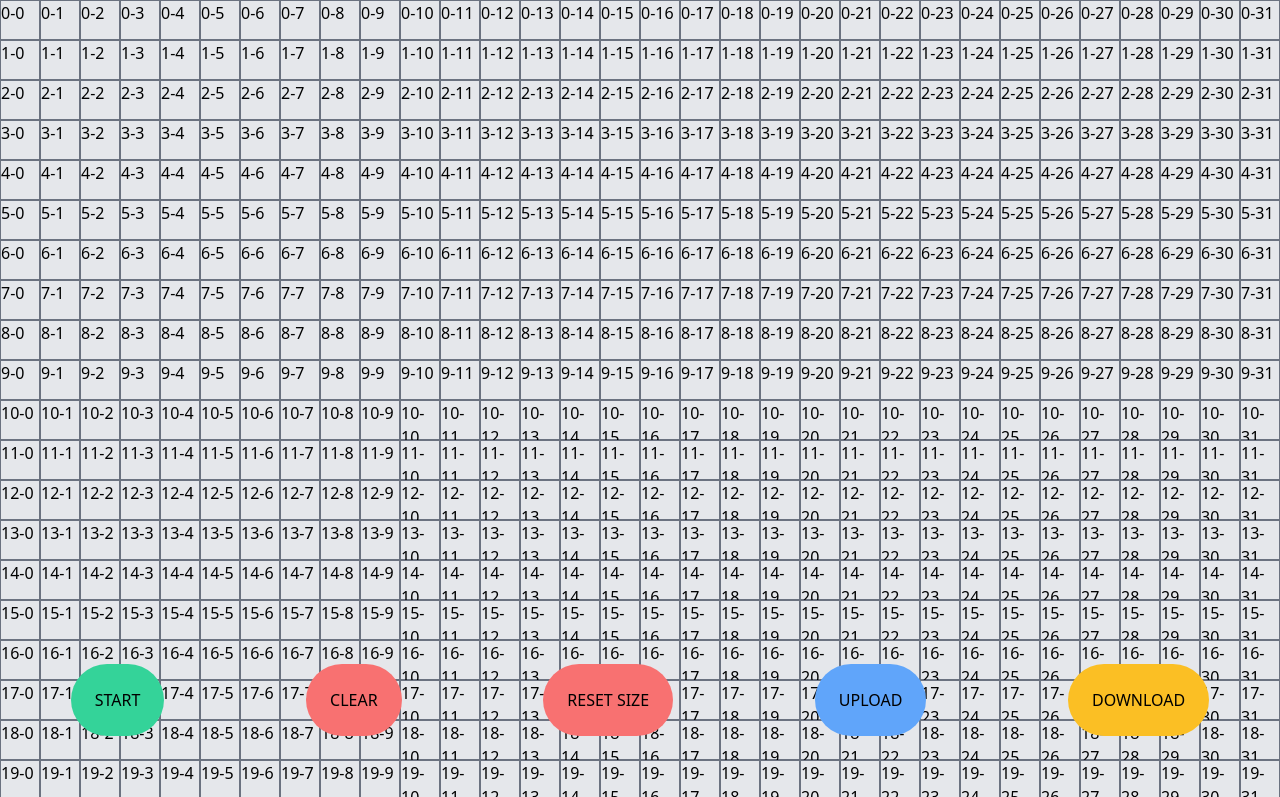
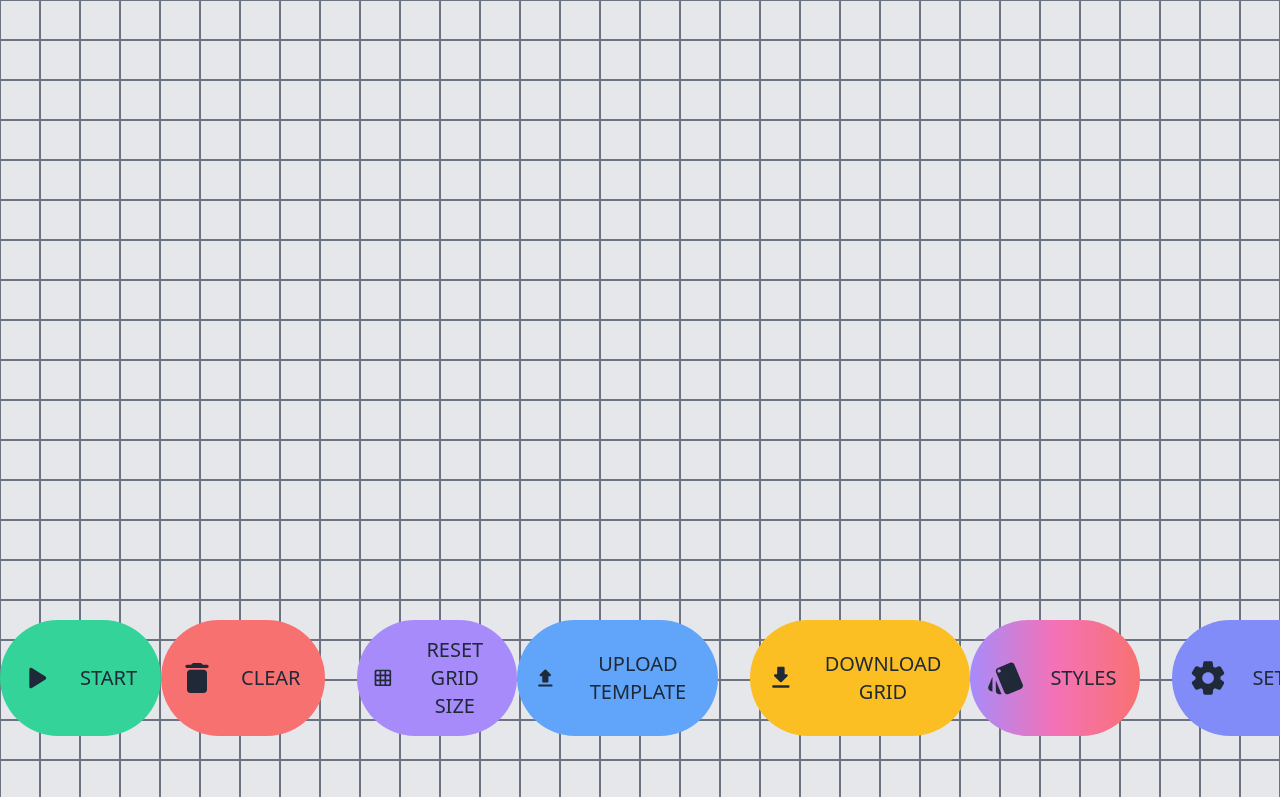
Before and after one commit to PS1TD/Game-of-Life, a Gatsby site: page / in a window 1280 px wide. Shown: the top 797 px of the page. Built offline with nearby package versions, Linux system fonts and the light colour scheme; Gatsby itself is replaced by a stand-in of ours.

Commit message:
〰 More Dashboard

```diff
--- a/package.json
+++ b/package.json
@@ -20,7 +20,7 @@
 		"redux-devtools-extension": "^2.13.9",
 		"sass": "^1.35.1",
 		"tailwindcss": "^2.1.4",
-		"typescript": "^4.3.2"
+		"typescript": "^4.3.3"
 	},
 	"dependencies": {
 		"@reduxjs/toolkit": "^1.6.0",
--- a/src/components/Cell.tsx
+++ b/src/components/Cell.tsx
@@ -10,16 +10,22 @@ type CellProps = {
 export default function Cell({ row, column }: CellProps) {
 	const { grid } = useTypedSelector((state) => state.grid)
 	const { size } = useTypedSelector((state) => state.settings)
+	const { aliveColor, borderColor, deadColor } = useTypedSelector((state) => state.style)
 
 	const { flipCell } = useActions()
 
 	return (
 		<div
-			className={`inline-block ${grid[row]![column] ? "bg-green-500" : "bg-gray-200"} border border-gray-500`}
-			style={{ width: `${size}px`, height: `${size}px` }}
+			className={`inline-block  border`}
+			style={{
+				width: `${size}px`,
+				height: `${size}px`,
+				backgroundColor: grid[row]![column] ? aliveColor : deadColor,
+				borderColor: borderColor,
+			}}
 			onClick={() => flipCell(row, column)}
 		>
-			{row}-{column}
+			{/* {row}-{column} */}
 		</div>
 	)
 }
--- a/src/components/Dashboard.tsx
+++ b/src/components/Dashboard.tsx
@@ -28,7 +28,7 @@ export default function Dashboard() {
 
 	return (
 		<div className="fixed bottom-0 w-full pointer-events-none">
-			<div className="flex justify-around mb-16">
+			<div className="flex justify-around mb-16 text-xl font-semibold text-gray-800">
 				<button
 					onClick={() => {
 						toggleRunning()
@@ -37,23 +37,94 @@ export default function Dashboard() {
 							runSimulation()
 						}
 					}}
-					className="bg-green-400 p-6 rounded-full pointer-events-auto"
+					className={` ${running ? "bg-yellow-400" : "bg-green-400"} focus:outline-none p-4 rounded-full pointer-events-auto`}
 				>
-					{running ? "STOP" : "START"}
+					{running ? (
+						<div className="flex flex-row justify-center items-center">
+							<svg className=" h10 w-10 fill-current" xmlns="http://www.w3.org/2000/svg" viewBox="0 0 24 24" width="48px">
+								<path d="M8 19c1.1 0 2-.9 2-2V7c0-1.1-.9-2-2-2s-2 .9-2 2v10c0 1.1.9 2 2 2zm6-12v10c0 1.1.9 2 2 2s2-.9 2-2V7c0-1.1-.9-2-2-2s-2 .9-2 2z" />
+							</svg>
+							<span className="ml-6  mr-2">PAUSE</span>
+						</div>
+					) : (
+						<div className="flex flex-row justify-center items-center">
+							<svg className=" h10 w-10 fill-current " xmlns="http://www.w3.org/2000/svg" viewBox="0 0 24 24" width="48px">
+								<path d="M8 6.82v10.36c0 .79.87 1.27 1.54.84l8.14-5.18c.62-.39.62-1.29 0-1.69L9.54 5.98C8.87 5.55 8 6.03 8 6.82z" />
+							</svg>
+							<span className="ml-6 mr-2">START</span>
+						</div>
+					)}
 				</button>
-				<button onClick={() => clearGrid()} className="bg-red-400 p-6 rounded-full pointer-events-auto">
-					CLEAR
+
+				<div className="flex space-x-8">
+					<button onClick={() => clearGrid()} className=" bg-red-400 focus:outline-none p-4 rounded-full pointer-events-auto">
+						<div className="flex flex-row justify-center items-center">
+							<svg className=" h10 w-10 fill-current " xmlns="http://www.w3.org/2000/svg" viewBox="0 0 24 24" width="48px">
+								<path d="M0 0h24v24H0V0z" fill="none" />
+								<path d="M6 19c0 1.1.9 2 2 2h8c1.1 0 2-.9 2-2V9c0-1.1-.9-2-2-2H8c-1.1 0-2 .9-2 2v10zM18 4h-2.5l-.71-.71c-.18-.18-.44-.29-.7-.29H9.91c-.26 0-.52.11-.7.29L8.5 4H6c-.55 0-1 .45-1 1s.45 1 1 1h12c.55 0 1-.45 1-1s-.45-1-1-1z" />
+							</svg>
+							<span className="ml-6 mr-2">CLEAR</span>
+						</div>
 					</button>
 					<button
 						onClick={() => {
 							downsizeGrid(Math.ceil(window.innerHeight / size), Math.ceil(window.innerWidth / size))
 						}}
-					className="bg-red-400 p-6 rounded-full pointer-events-auto"
+						className="bg-purple-400 focus:outline-none p-4 rounded-full pointer-events-auto"
 					>
-					RESET SIZE
+						<div className="flex flex-row justify-center items-center">
+							<svg className=" h10 w-10 fill-current " xmlns="http://www.w3.org/2000/svg" viewBox="0 0 24 24" width="48px">
+								<path d="M0 0h24v24H0V0z" fill="none" />
+								<path d="M20 2H4c-1.1 0-2 .9-2 2v16c0 1.1.9 2 2 2h16c1.1 0 2-.9 2-2V4c0-1.1-.9-2-2-2zM8 20H5c-.55 0-1-.45-1-1v-3h4v4zm0-6H4v-4h4v4zm0-6H4V5c0-.55.45-1 1-1h3v4zm6 12h-4v-4h4v4zm0-6h-4v-4h4v4zm0-6h-4V4h4v4zm5 12h-3v-4h4v3c0 .55-.45 1-1 1zm1-6h-4v-4h4v4zm0-6h-4V4h3c.55 0 1 .45 1 1v3z" />
+							</svg>
+							<span className="ml-6 mr-2">RESET GRID SIZE</span>
+						</div>
 					</button>
-				<button className="bg-blue-400 p-6 rounded-full pointer-events-auto">UPLOAD</button>
-				<button className="bg-yellow-400 p-6 rounded-full pointer-events-auto">DOWNLOAD</button>
+				</div>
+				<div className="flex space-x-8">
+					<button className=" bg-blue-400 focus:outline-none p-4 rounded-full pointer-events-auto">
+						<div className="flex flex-row justify-center items-center">
+							<svg className=" h10 w-10 fill-current " xmlns="http://www.w3.org/2000/svg" viewBox="0 0 24 24" width="48px">
+								<g>
+									<rect fill="none" height="24" width="24" />
+								</g>
+								<g>
+									<path d="M7.4,10h1.59v5c0,0.55,0.45,1,1,1h4c0.55,0,1-0.45,1-1v-5h1.59c0.89,0,1.34-1.08,0.71-1.71L12.7,3.7 c-0.39-0.39-1.02-0.39-1.41,0L6.7,8.29C6.07,8.92,6.51,10,7.4,10z M5,19c0,0.55,0.45,1,1,1h12c0.55,0,1-0.45,1-1s-0.45-1-1-1H6 C5.45,18,5,18.45,5,19z" />
+								</g>
+							</svg>
+							<span className="ml-6 mr-2">UPLOAD TEMPLATE</span>
+						</div>
+					</button>
+					<button className=" bg-yellow-400 focus:outline-none p-4 rounded-full pointer-events-auto">
+						<div className="flex flex-row justify-center items-center">
+							<svg className=" h10 w-10 fill-current " xmlns="http://www.w3.org/2000/svg" viewBox="0 0 24 24" width="48px">
+								<path d="M0 0h24v24H0V0z" fill="none" />
+								<path d="M16.59 9H15V4c0-.55-.45-1-1-1h-4c-.55 0-1 .45-1 1v5H7.41c-.89 0-1.34 1.08-.71 1.71l4.59 4.59c.39.39 1.02.39 1.41 0l4.59-4.59c.63-.63.19-1.71-.7-1.71zM5 19c0 .55.45 1 1 1h12c.55 0 1-.45 1-1s-.45-1-1-1H6c-.55 0-1 .45-1 1z" />
+							</svg>
+							<span className="ml-6 mr-2">DOWNLOAD GRID</span>
+						</div>
+					</button>
+				</div>
+				<div className="flex space-x-8">
+					<button className=" bg-gradient-to-r from-purple-400 via-pink-400 to-red-400 focus:outline-none p-4 rounded-full pointer-events-auto">
+						<div className="flex flex-row justify-center items-center">
+							<svg className=" h10 w-10 fill-current " xmlns="http://www.w3.org/2000/svg" viewBox="0 0 24 24" width="48px">
+								<path d="M0 0h24v24H0V0z" fill="none" />
+								<path d="M2.53 19.65l1.34.56v-9.03l-2.43 5.86c-.41 1.02.08 2.19 1.09 2.61zm19.5-3.7L17.07 3.98c-.31-.75-1.04-1.21-1.81-1.23-.26 0-.53.04-.79.15L7.1 5.95c-.75.31-1.21 1.03-1.23 1.8-.01.27.04.54.15.8l4.96 11.97c.31.76 1.05 1.22 1.83 1.23.26 0 .52-.05.77-.15l7.36-3.05c1.02-.42 1.51-1.59 1.09-2.6zM7.88 8.75c-.55 0-1-.45-1-1s.45-1 1-1 1 .45 1 1-.45 1-1 1zm-2 11c0 1.1.9 2 2 2h1.45l-3.45-8.34v6.34z" />
+							</svg>
+							<span className="ml-6 mr-2">STYLES</span>
+						</div>
+					</button>
+					<button className=" bg-indigo-400 focus:outline-none p-4 rounded-full pointer-events-auto">
+						<div className="flex flex-row justify-center items-center">
+							<svg className=" h10 w-10 fill-current " xmlns="http://www.w3.org/2000/svg" viewBox="0 0 24 24" width="48px">
+								<rect fill="none" height="24" width="24" />
+								<path d="M19.5,12c0-0.23-0.01-0.45-0.03-0.68l1.86-1.41c0.4-0.3,0.51-0.86,0.26-1.3l-1.87-3.23c-0.25-0.44-0.79-0.62-1.25-0.42 l-2.15,0.91c-0.37-0.26-0.76-0.49-1.17-0.68l-0.29-2.31C14.8,2.38,14.37,2,13.87,2h-3.73C9.63,2,9.2,2.38,9.14,2.88L8.85,5.19 c-0.41,0.19-0.8,0.42-1.17,0.68L5.53,4.96c-0.46-0.2-1-0.02-1.25,0.42L2.41,8.62c-0.25,0.44-0.14,0.99,0.26,1.3l1.86,1.41 C4.51,11.55,4.5,11.77,4.5,12s0.01,0.45,0.03,0.68l-1.86,1.41c-0.4,0.3-0.51,0.86-0.26,1.3l1.87,3.23c0.25,0.44,0.79,0.62,1.25,0.42 l2.15-0.91c0.37,0.26,0.76,0.49,1.17,0.68l0.29,2.31C9.2,21.62,9.63,22,10.13,22h3.73c0.5,0,0.93-0.38,0.99-0.88l0.29-2.31 c0.41-0.19,0.8-0.42,1.17-0.68l2.15,0.91c0.46,0.2,1,0.02,1.25-0.42l1.87-3.23c0.25-0.44,0.14-0.99-0.26-1.3l-1.86-1.41 C19.49,12.45,19.5,12.23,19.5,12z M12.04,15.5c-1.93,0-3.5-1.57-3.5-3.5s1.57-3.5,3.5-3.5s3.5,1.57,3.5,3.5S13.97,15.5,12.04,15.5z" />
+							</svg>
+							<span className="ml-6 mr-2">SETTINGS</span>
+						</div>
+					</button>
+				</div>
 			</div>
 		</div>
 	)
--- a/src/components/Grid.tsx
+++ b/src/components/Grid.tsx
@@ -1,4 +1,4 @@
-import React, { useCallback, useEffect, useRef, useState } from "react"
+import React, { useEffect, useRef, useState } from "react"
 import { useActions } from "../redux/hooks/useActions"
 import { useTypedSelector } from "../redux/hooks/useTypedSelector"
 import Cell from "./Cell"
--- a/src/redux/reducers/gridReducer.ts
+++ b/src/redux/reducers/gridReducer.ts
@@ -1,5 +1,3 @@
-import produce from "immer"
-
 interface GridState {
 	grid: boolean[][]
 }
--- a/src/redux/reducers/styleReducer.ts
+++ b/src/redux/reducers/styleReducer.ts
@@ -23,9 +23,9 @@ interface UpdateStyleAction {
 export type StyleAction = ResetStyleAction | UpdateStyleAction
 
 const initialState: StyleState = {
-	aliveColor: "00FF00",
-	deadColor: "FFFFFF",
-	borderColor: "000000",
+	aliveColor: "#34d399",
+	deadColor: "#e5e7eb",
+	borderColor: "#6b7280",
 }
 
 export const styleReducer = (state = initialState, action: StyleAction): StyleState => {
```
Lines whose indentation alone changed are shown as unchanged.
